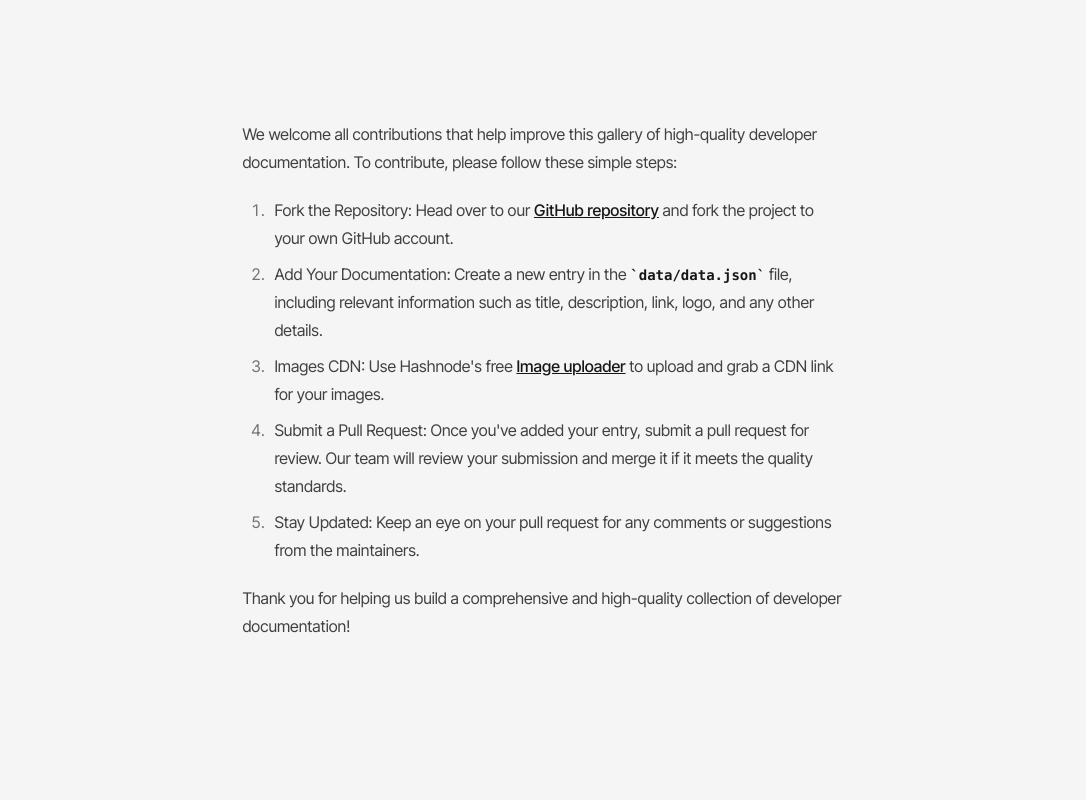
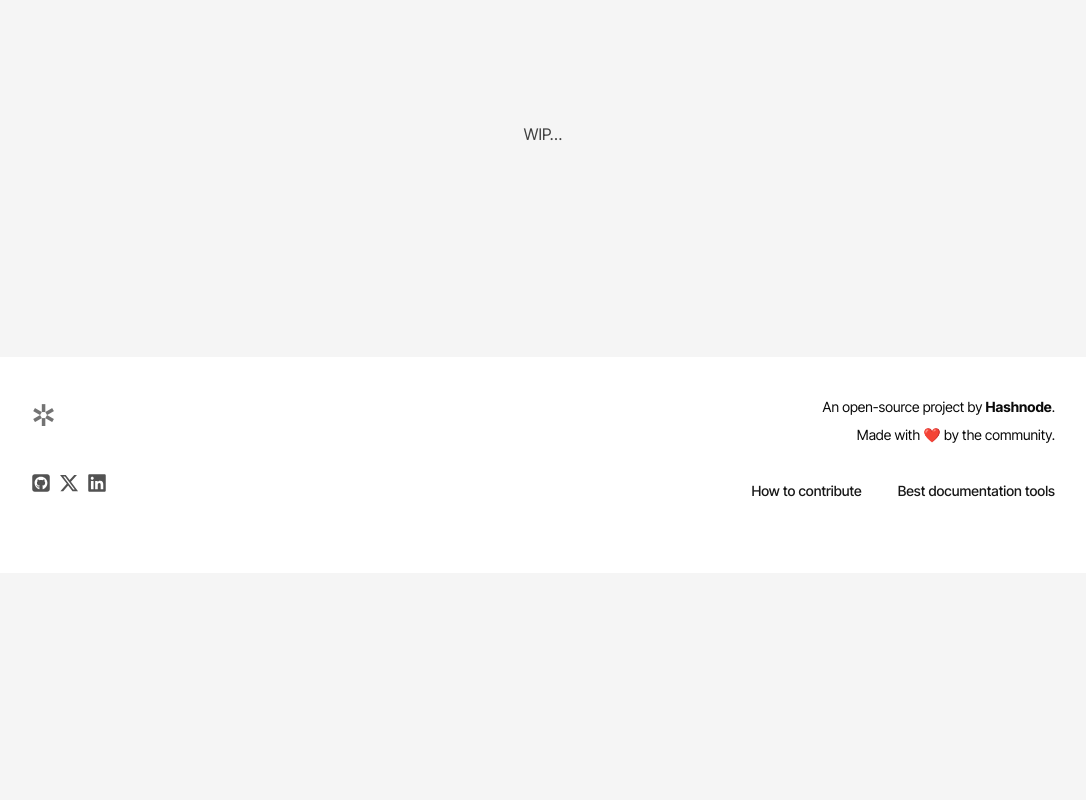
Before and after one commit to sidduganeshsid/awesome-docs-gallery, a Next.js app: page /tools in a window 1280 px wide. Shown: the part 460-1260 px from the top of the page, without its empty margins (97-1183 px from the left). After the commit the page ends 1033 px from the top, so only its background shows below. Built offline with nearby package versions, Linux system fonts and the light colour scheme.

Commit message:
Misc fixes

```diff
--- a/src/components/Header.tsx
+++ b/src/components/Header.tsx
@@ -25,13 +25,14 @@ const Header: React.FC<HeaderProps> = ({ searchTerm, setSearchTerm }) => {
             ✲
           </Link>
         </Button>
-        <Button className="hidden lg:block" variant="ghost" asChild>
+        <Button
+          className="hidden lg:block px-0 md:px-2"
+          variant="ghost"
+          asChild
+        >
           <Link href="/#featured">Browse</Link>
         </Button>
-        {/* <Button className="hidden lg:block" variant="ghost" asChild>
-          <Link href="/contribute">Contribute</Link>
-        </Button> */}
-        <Button className="hidden lg:block" variant="ghost" asChild>
+        <Button className="px-0 md:px-2" variant="ghost" asChild>
           <Link href="/tools">Docs Tools</Link>
         </Button>
       </div>
@@ -52,7 +53,7 @@ const Header: React.FC<HeaderProps> = ({ searchTerm, setSearchTerm }) => {
                 d="M165.9 397.4c0 2-2.3 3.6-5.2 3.6-3.3.3-5.6-1.3-5.6-3.6 0-2 2.3-3.6 5.2-3.6 3-.3 5.6 1.3 5.6 3.6zm-31.1-4.5c-.7 2 1.3 4.3 4.3 4.9 2.6 1 5.6 0 6.2-2s-1.3-4.3-4.3-5.2c-2.6-.7-5.5.3-6.2 2.3zm44.2-1.7c-2.9.7-4.9 2.6-4.6 4.9.3 2 2.9 3.3 5.9 2.6 2.9-.7 4.9-2.6 4.6-4.6-.3-1.9-3-3.2-5.9-2.9zM244.8 8C106.1 8 0 113.3 0 252c0 110.9 69.8 205.8 169.5 239.2 12.8 2.3 17.3-5.6 17.3-12.1 0-6.2-.3-40.4-.3-61.4 0 0-70 15-84.7-29.8 0 0-11.4-29.1-27.8-36.6 0 0-22.9-15.7 1.6-15.4 0 0 24.9 2 38.6 25.8 21.9 38.6 58.6 27.5 72.9 20.9 2.3-16 8.8-27.1 16-33.7-55.9-6.2-112.3-14.3-112.3-110.5 0-27.5 7.6-41.3 23.6-58.9-2.6-6.5-11.1-33.3 2.6-67.9 20.9-6.5 69 27 69 27 20-5.6 41.5-8.5 62.8-8.5s42.8 2.9 62.8 8.5c0 0 48.1-33.6 69-27 13.7 34.7 5.2 61.4 2.6 67.9 16 17.7 25.8 31.5 25.8 58.9 0 96.5-58.9 104.2-114.8 110.5 9.2 7.9 17 22.9 17 46.4 0 33.7-.3 75.4-.3 83.6 0 6.5 4.6 14.4 17.3 12.1C428.2 457.8 496 362.9 496 252 496 113.3 383.5 8 244.8 8zM97.2 352.9c-1.3 1-1 3.3.7 5.2 1.6 1.6 3.9 2.3 5.2 1 1.3-1 1-3.3-.7-5.2-1.6-1.6-3.9-2.3-5.2-1zm-10.8-8.1c-.7 1.3.3 2.9 2.3 3.9 1.6 1 3.6.7 4.3-.7.7-1.3-.3-2.9-2.3-3.9-2-.6-3.6-.3-4.3.7zm32.4 35.6c-1.6 1.3-1 4.3 1.3 6.2 2.3 2.3 5.2 2.6 6.5 1 1.3-1.3.7-4.3-1.3-6.2-2.2-2.3-5.2-2.6-6.5-1zm-11.4-14.7c-1.6 1-1.6 3.6 0 5.9 1.6 2.3 4.3 3.3 5.6 2.3 1.6-1.3 1.6-3.9 0-6.2-1.4-2.3-4-3.3-5.6-2z"
               />
             </svg>
-            <span>GitHub</span>
+            <span className="hidden md:block">GitHub</span>
           </Link>
         </Button>
         <Button variant="default" asChild>
--- a/src/components/ToolsPageContent.tsx
+++ b/src/components/ToolsPageContent.tsx
@@ -135,51 +135,7 @@ const ToolsPageContent: React.FC = () => {
       <section className="pt-10 pb-32 max-w-3xl mx-auto">
         <div className="prose dark:prose-invert prose-neutral">
           <p>
-            We welcome all contributions that help improve this gallery of
-            high-quality developer documentation. To contribute, please follow
-            these simple steps:
-          </p>
-          <ol>
-            <li>
-              <span>Fork the Repository:</span> Head over to our{" "}
-              <a
-                href="https://github.com/Hashnode/awesome-docs-gallery/"
-                target="_Blank"
-                rel="noopener"
-              >
-                GitHub repository
-              </a>{" "}
-              and fork the project to your own GitHub account.
-            </li>
-            <li>
-              <span>Add Your Documentation:</span> Create a new entry in the{" "}
-              <code>data/data.json</code> file, including relevant information
-              such as title, description, link, logo, and any other details.
-            </li>
-            <li>
-              <span>Images CDN:</span> Use Hashnode&apos;s free{" "}
-              <a
-                href="https://hashnode.com/uploader"
-                target="_Blank"
-                rel="noopener"
-              >
-                Image uploader
-              </a>{" "}
-              to upload and grab a CDN link for your images.
-            </li>
-            <li>
-              <span>Submit a Pull Request:</span> Once you&apos;ve added your
-              entry, submit a pull request for review. Our team will review your
-              submission and merge it if it meets the quality standards.
-            </li>
-            <li>
-              <span>Stay Updated:</span> Keep an eye on your pull request for
-              any comments or suggestions from the maintainers.
-            </li>
-          </ol>
-          <p>
-            Thank you for helping us build a comprehensive and high-quality
-            collection of developer documentation!
+            WIP…
           </p>
         </div>
       </section>
```
